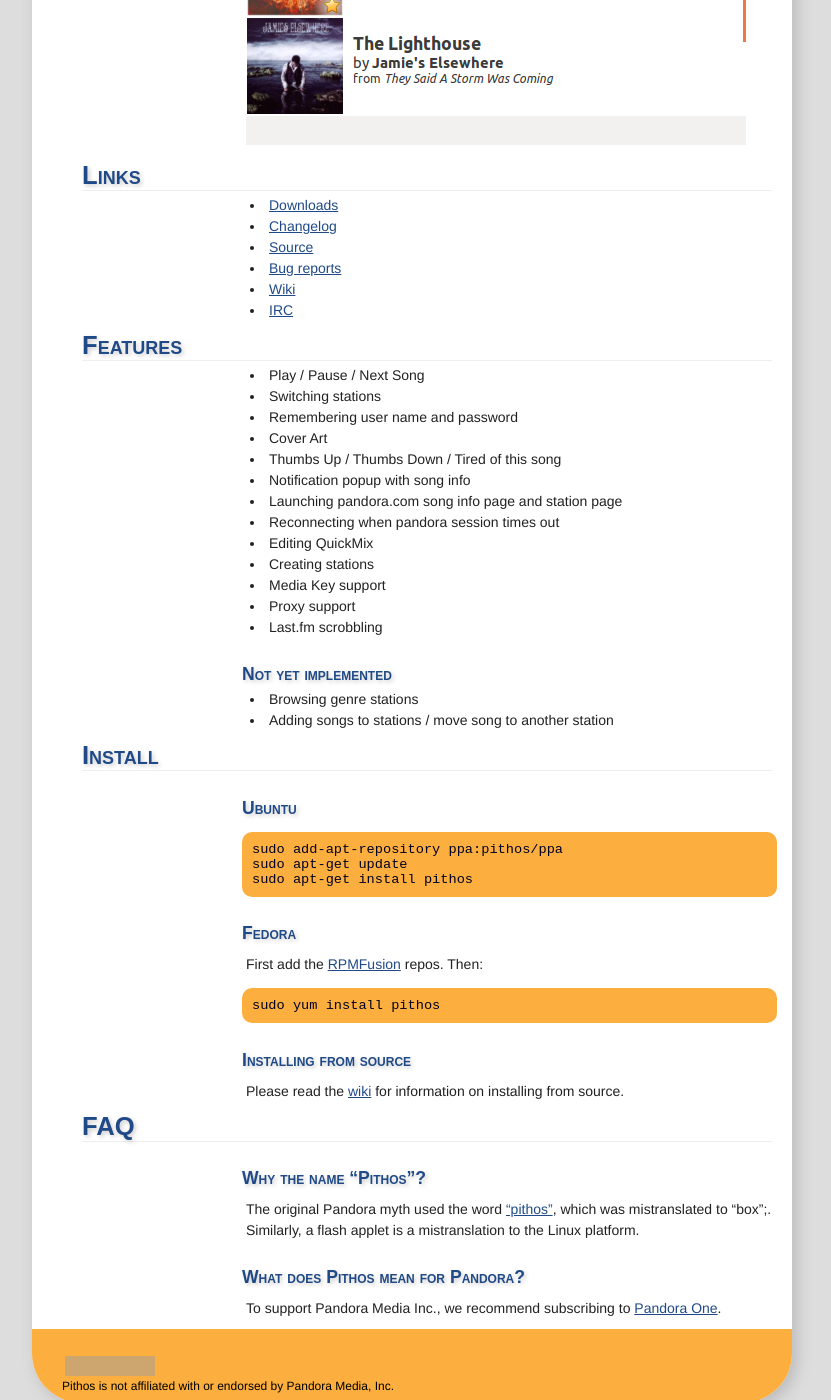
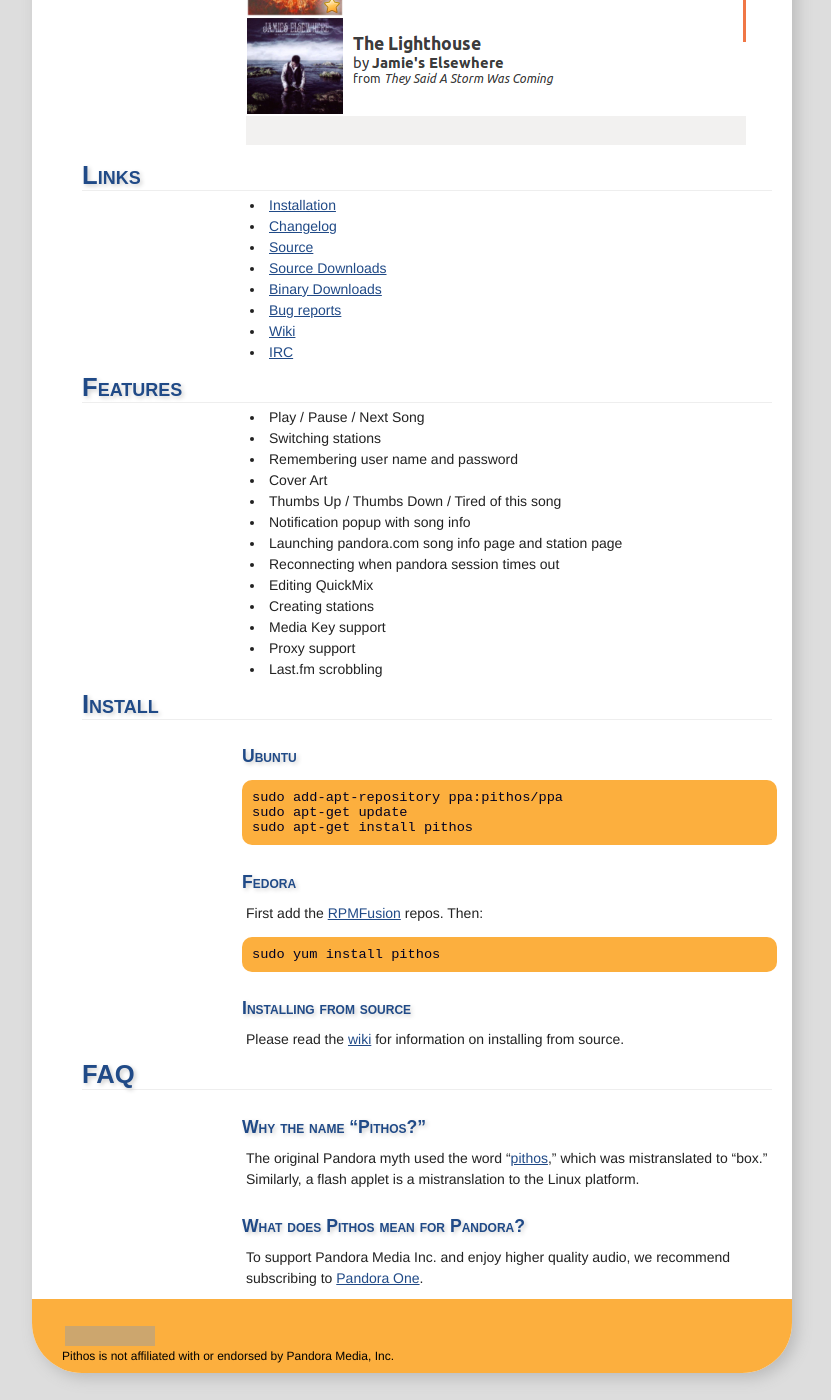
Before and after one commit to pithos/pithos.github.io, a Jekyll site: the page built from index.md, in a window 1280 px wide and 1400 px high, scrolled down 798 px. Shown: the whole window, without its empty margins (228-1059 px from the left). Built offline with Jekyll 4.4.1, drawn with Linux system fonts in a browser that asks for light colours; some of the changed text lies outside the part shown; grey boxes are pictures that could not be loaded.

Commit message:
updated index and added binaries.
* Added binaries page.
* Added named anchor to "Install" section and linked to it.
* Removed "Not Implemented" section.
* Reworked the Links section a bit.
* Added note about better audio to "Pandora" section.
* Grammar tweaks.

```diff
--- a/index.md
+++ b/index.md
@@ -11,8 +11,8 @@
 
 **We are happy to announce the release of Pithos 1.1.0!** There are
 many new features, including a redesigned preferences dialog.
-Pithos 1.1.0 requires GTK 3.14+ (Ubuntu 15.04, Fedora 21). See below for
-installation instructions.
+Pithos 1.1.0 requires GTK 3.14+ (Ubuntu 15.04, Fedora 21). See
+[below](#install) for installation instructions.
 
 **Pithos 1.0.2 bug fix release!** We have also released a bug fix release
 for the 1.0.x series (GTK 3.10 compatible), for those of you using Fedora
@@ -25,9 +25,11 @@
 
 ## Links
 
-- [Downloads](https://github.com/pithos/pithos/releases)
+- [Installation](#install)
 - [Changelog](changelog.html)
 - [Source](https://github.com/pithos/pithos)
+- [Source Downloads](https://github.com/pithos/pithos/releases)
+- [Binary Downloads](binaries.html)
 - [Bug reports](https://github.com/pithos/pithos/issues)
 - [Wiki](https://github.com/pithos/pithos/wiki)
 - [IRC](ircs://chat.freenode.net/pithos)
@@ -48,12 +50,7 @@
 - Proxy support
 - Last.fm scrobbling
 
-### Not yet implemented
-
-- Browsing genre stations
-- Adding songs to stations / move song to another station
-
-## Install
+## <a name="install">Install</a>
 
 ### Ubuntu
 
@@ -69,15 +66,18 @@
 
 ### Installing from source
 
-Please read the [wiki](https://github.com/pithos/pithos/wiki/Installing-from-Source) for information
-on installing from source.
+Please read the [wiki](https://github.com/pithos/pithos/wiki/Installing-from-Source)
+for information on installing from source.
 
 ## FAQ
 
-### Why the name "Pithos"?
+### Why the name "Pithos?"
 
-The original Pandora myth used the word ["pithos"](http://en.wikipedia.org/wiki/Pithos), which was mistranslated to "box";. Similarly, a flash applet is a mistranslation to the Linux platform.
+The original Pandora myth used the word "[pithos](http://en.wikipedia.org/wiki/Pithos),"
+which was mistranslated to "box." Similarly, a flash applet is a
+mistranslation to the Linux platform.
 
 ### What does Pithos mean for Pandora?
 
-To support Pandora Media Inc., we recommend subscribing to [Pandora One](http://pandora.com/one).
+To support Pandora Media Inc. and enjoy higher quality audio, we recommend
+subscribing to [Pandora One](http://pandora.com/one).
```
Also changed, not shown: binaries.md (added, +26 -0 lines), 3 other files.
